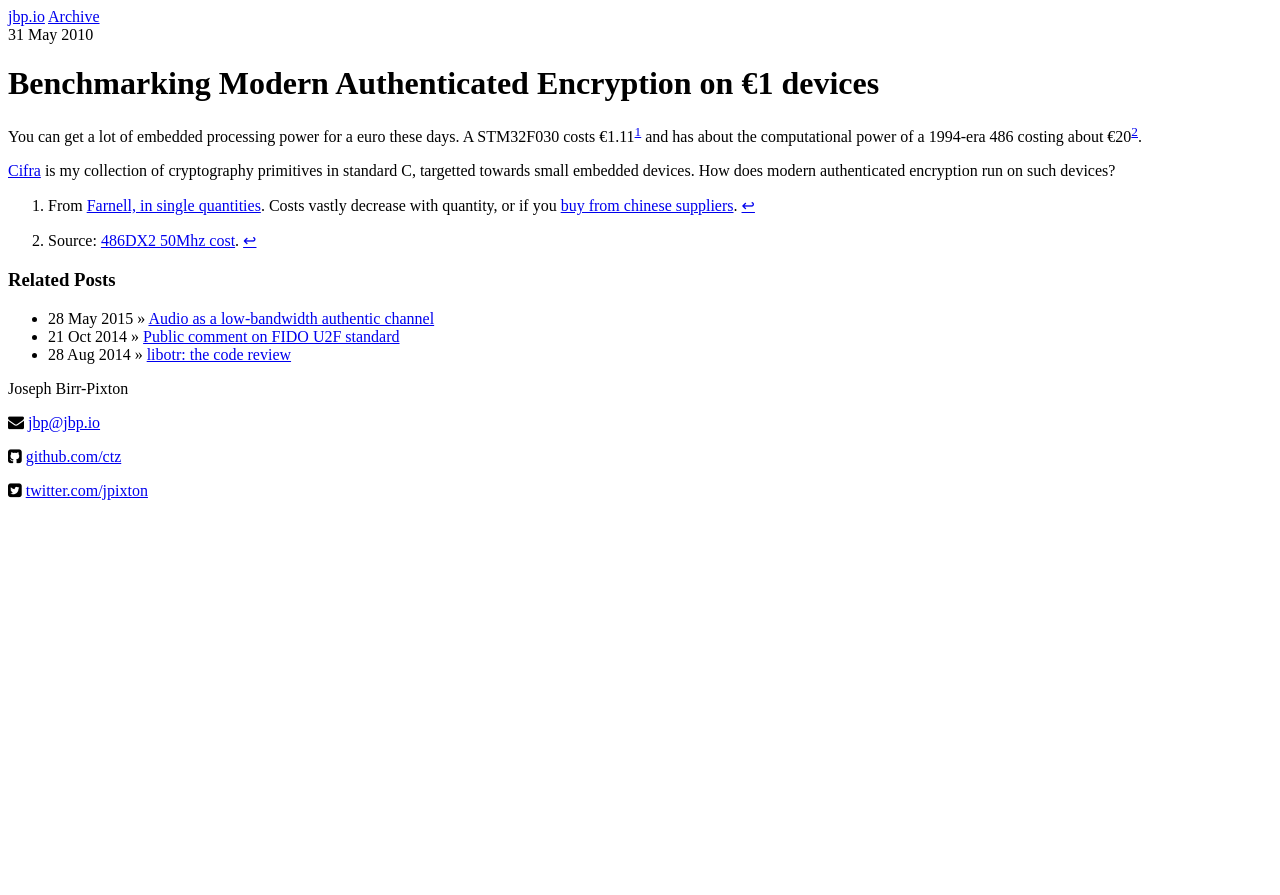
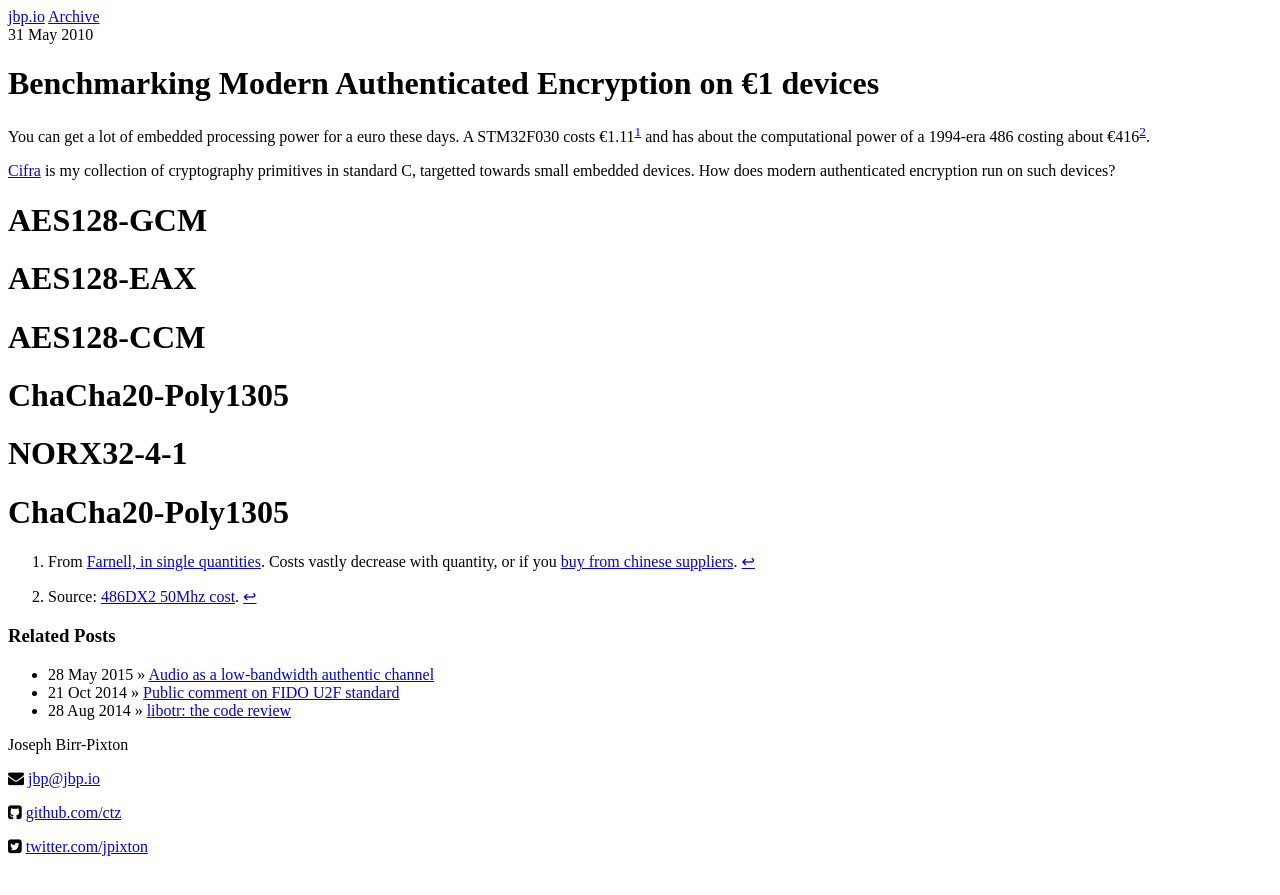
Before and after one commit to ctz/ctz.github.com, a Jekyll site: the page built from _posts/2010-05-31-modern-authenticated-encryption-for-1-euro.md, in a window 1280 px wide. Shown: the top 895 px of the page. Built offline with Jekyll 4.4.1, drawn with Linux system fonts in a browser that asks for light colours.

Commit message:
Update 2010-05-31-modern-authenticated-encryption-for-1-euro.md

```diff
--- a/_posts/2010-05-31-modern-authenticated-encryption-for-1-euro.md
+++ b/_posts/2010-05-31-modern-authenticated-encryption-for-1-euro.md
@@ -7,10 +7,23 @@ tags: [security, crypto, embedded, authentication, iot]
 ---
 
 You can get a lot of embedded processing power for a euro these days.
-A STM32F030 costs €1.11[^1] and has about the computational power of a 1994-era 486 costing about €20[^2].
+A STM32F030 costs €1.11[^1] and has about the computational power of a 1994-era 486 costing about €416[^2].
 
 [Cifra][cifra] is my collection of cryptography primitives in standard C, targetted towards small embedded devices.
 How does modern authenticated encryption run on such devices?
+
+# AES128-GCM
+
+# AES128-EAX
+
+# AES128-CCM
+
+# ChaCha20-Poly1305
+
+# NORX32-4-1
+
+# ChaCha20-Poly1305
+
 
 [^1]: From [Farnell, in single quantities][farnell].  Costs vastly decrease with quantity, or if you [buy from chinese suppliers][aliexpress].
 [^2]: Source: [486DX2 50Mhz cost][486-cost].
```
